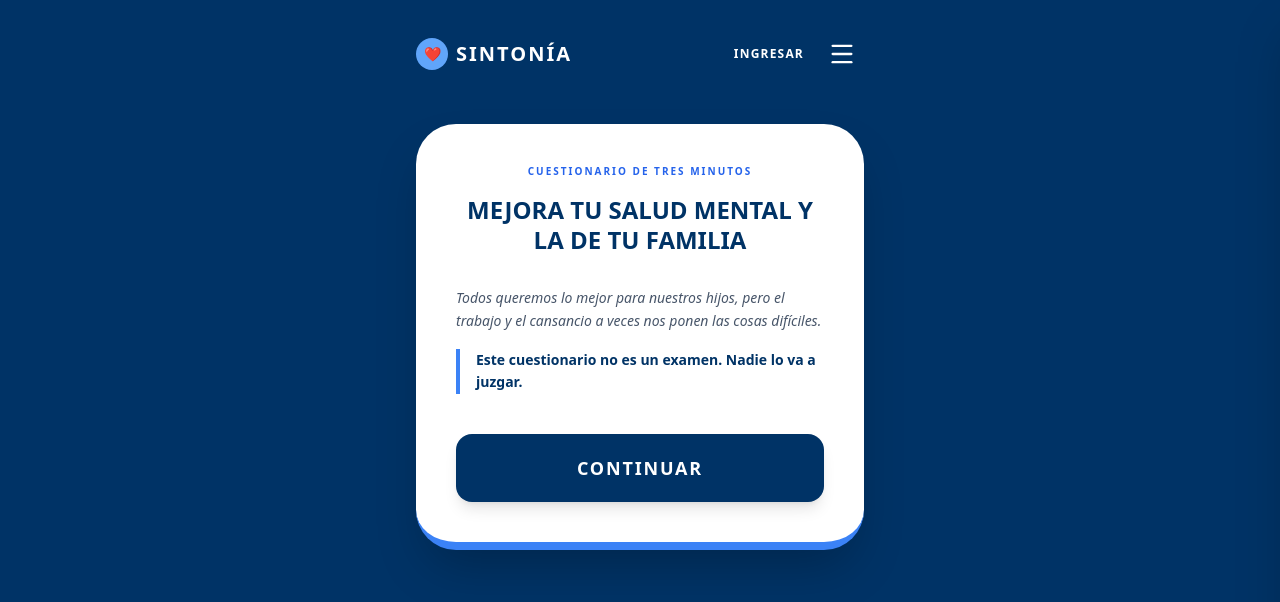
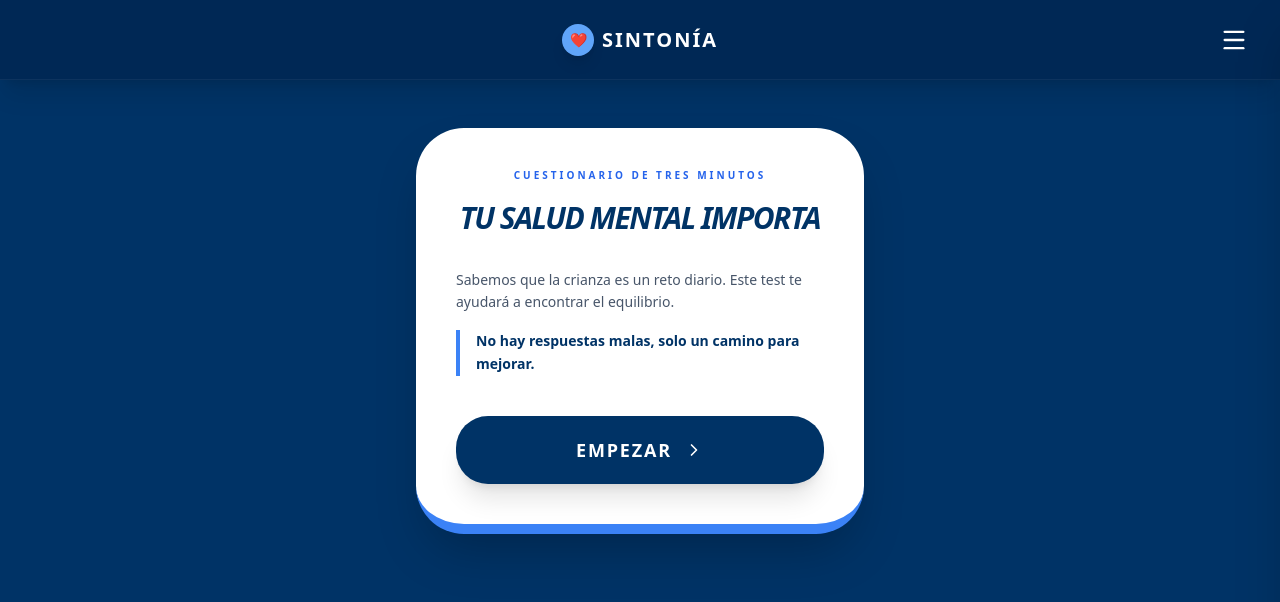
Before and after one commit to Atelier-Ai-Insights/crianza, a Next.js app: page / in a window 1280 px wide. Shown: the top 602 px of the page. Built offline with nearby package versions, Linux system fonts and the light colour scheme.

Commit message:
Update Quiz.js

```diff
--- a/components/Quiz.js
+++ b/components/Quiz.js
@@ -3,10 +3,10 @@ import { calcularPerfil } from '../utils/algoritmo';
 import preguntas from '../data/preguntas.json';
 import feedbackData from '../data/feedback.json';
 import Menu from './Menu';
-import { ArrowLeft, Sparkles } from 'lucide-react';
+import { ArrowLeft, Sparkles, ChevronRight } from 'lucide-react';
 
 export default function Quiz() {
-  const [fase, setFase] = useState('bienvenida'); // 'bienvenida', 'test', 'resultado'
+  const [fase, setFase] = useState('bienvenida');
   const [paso, setPaso] = useState(0);
   const [respuestas, setRespuestas] = useState([]);
   const [perfilCalculado, setPerfilCalculado] = useState(null);
@@ -33,108 +33,103 @@ export default function Quiz() {
       const nuevasRespuestas = [...respuestas];
       nuevasRespuestas.pop();
       setRespuestas(nuevasRespuestas);
+    } else if (paso === 0) {
+      setFase('bienvenida');
     }
   };
 
-  // 1. PANTALLA DE BIENVENIDA
-  if (fase === 'bienvenida') {
-    return (
-      <div className="min-h-screen bg-[#003366] text-white font-sans flex flex-col items-center px-6">
-        <header className="w-full max-w-md py-8 flex justify-between items-center">
+  // COMPONENTE DE BARRA SUPERIOR (HEADER)
+  const HeaderSuperior = () => (
+    <header className="fixed top-0 left-0 w-full bg-[#002855] h-20 px-6 flex items-center justify-between z-30 shadow-xl border-b border-white/5">
+      {/* Izquierda: Flecha retroceder (solo si no es bienvenida) */}
+      <div className="w-12">
+        {fase !== 'bienvenida' && (
+          <button onClick={retroceder} className="p-2 text-white hover:bg-white/10 rounded-full transition-all">
+            <ArrowLeft size={24} />
+          </button>
+        )}
+      </div>
+
+      {/* Centro: Logo */}
       <div className="flex items-center gap-2">
-            <div className="w-8 h-8 bg-blue-400 rounded-full flex items-center justify-center text-sm">❤️</div>
-            <h1 className="text-xl font-bold tracking-widest uppercase">Sintonía</h1>
+        <div className="w-8 h-8 bg-blue-400 rounded-full flex items-center justify-center text-sm shadow-lg">❤️</div>
+        <h1 className="text-xl font-black tracking-widest uppercase text-white">Sintonía</h1>
       </div>
-          <div className="flex items-center gap-4">
-            <a href="/auth?mode=login" className="text-xs font-bold uppercase tracking-widest hover:text-blue-300 transition-colors">Ingresar</a>
+
+      {/* Derecha: Menú */}
+      <div className="w-12 flex justify-end">
         <Menu />
       </div>
     </header>
+  );
 
-        <main className="bg-white text-slate-800 w-full max-w-md rounded-[2.5rem] p-10 shadow-2xl text-center mt-4 border-b-8 border-blue-500">
-          <h2 className="text-[10px] font-black text-blue-600 tracking-[0.2em] mb-4 uppercase">Cuestionario de tres minutos</h2>
-          <h1 className="text-2xl font-black text-[#003366] leading-tight mb-8 uppercase">Mejora tu salud mental y la de tu familia</h1>
-          <div className="space-y-4 text-slate-600 text-sm leading-relaxed mb-10 text-left italic">
-            <p>Todos queremos lo mejor para nuestros hijos, pero el trabajo y el cansancio a veces nos ponen las cosas difíciles.</p>
-            <p className="font-bold text-[#003366] border-l-4 border-blue-500 pl-4 not-italic">Este cuestionario no es un examen. Nadie lo va a juzgar.</p>
+  if (fase === 'bienvenida') {
+    return (
+      <div className="min-h-screen bg-[#003366] text-white flex flex-col items-center pt-24 px-6">
+        <HeaderSuperior />
+        <main className="bg-white text-slate-800 w-full max-w-md rounded-[3rem] p-10 shadow-2xl text-center mt-8 border-b-[10px] border-blue-500">
+          <h2 className="text-[10px] font-black text-blue-600 tracking-[0.3em] mb-4 uppercase">Cuestionario de tres minutos</h2>
+          <h1 className="text-3xl font-black text-[#003366] leading-tight mb-8 uppercase italic tracking-tighter">Tu salud mental importa</h1>
+          <div className="space-y-4 text-slate-600 text-sm leading-relaxed mb-10 text-left">
+            <p>Sabemos que la crianza es un reto diario. Este test te ayudará a encontrar el equilibrio.</p>
+            <p className="font-bold text-[#003366] border-l-4 border-blue-500 pl-4">No hay respuestas malas, solo un camino para mejorar.</p>
           </div>
-          <button onClick={() => setFase('test')} className="w-full bg-[#003366] text-white py-5 rounded-2xl font-black text-lg shadow-lg hover:bg-blue-800 transition-all uppercase tracking-widest">Continuar</button>
+          <button onClick={() => setFase('test')} className="w-full bg-[#003366] text-white py-5 rounded-[2rem] font-black text-lg shadow-xl hover:bg-blue-800 flex items-center justify-center gap-3 uppercase tracking-widest transition-all">
+            Empezar <ChevronRight size={20} />
+          </button>
         </main>
       </div>
     );
   }
 
-  // 2. VISTA DE RESULTADO (Antes del registro)
   if (fase === 'resultado') {
     const info = feedbackData[perfilCalculado];
     return (
-      <div className="min-h-screen bg-[#003366] text-white font-sans flex flex-col items-center px-6 py-12">
-        <header className="mb-8 text-center">
-          <div className="flex justify-center items-center gap-2 mb-2">
-             <div className="w-8 h-8 bg-blue-400 rounded-full flex items-center justify-center text-sm">❤️</div>
-             <h1 className="text-xl font-bold tracking-widest uppercase">Sintonía</h1>
+      <div className="min-h-screen bg-[#003366] text-white flex flex-col items-center pt-24 px-6 pb-12">
+        <HeaderSuperior />
+        <main className="bg-white text-slate-800 w-full max-w-md rounded-[3rem] p-10 shadow-2xl relative overflow-hidden mt-8">
+          <div className="absolute top-0 right-0 p-8 opacity-10"><Sparkles size={60} className="text-blue-600" /></div>
+          <h3 className="text-blue-600 font-black text-[10px] uppercase tracking-[0.2em] mb-4">Resultado Obtenido</h3>
+          <h1 className="text-3xl font-black text-[#003366] mb-6 leading-tight uppercase italic">{info?.titulo}</h1>
+          <p className="text-slate-600 leading-relaxed mb-10 text-lg">{info?.descripcion}</p>
+          <div className="bg-blue-50 p-6 rounded-[2rem] border border-blue-100 mb-12 shadow-inner">
+            <p className="text-blue-900 font-black text-[10px] uppercase mb-2">Consejo del día</p>
+            <p className="text-blue-800 italic leading-relaxed text-sm">"{info?.sugerencia}"</p>
           </div>
-          <p className="text-blue-200 text-[10px] uppercase tracking-[0.3em]">Resultados Listos</p>
-        </header>
-
-        <main className="bg-white text-slate-800 w-full max-w-md rounded-[2.5rem] p-10 shadow-2xl relative overflow-hidden">
-          <div className="absolute top-0 right-0 p-6 opacity-10"><Sparkles size={48} className="text-blue-600" /></div>
-
-          <h3 className="text-blue-600 font-black text-[10px] uppercase tracking-[0.2em] mb-4">Tu Perfil Actual</h3>
-          <h1 className="text-2xl font-black text-[#003366] mb-4 leading-tight uppercase tracking-tighter">{info?.titulo}</h1>
-          <p className="text-slate-600 leading-relaxed mb-8 text-sm">{info?.descripcion}</p>
-
-          <div className="bg-blue-50 p-6 rounded-3xl border border-blue-100 mb-10">
-            <p className="text-blue-900 font-bold text-xs uppercase mb-1">Sugerencia inmediata</p>
-            <p className="text-blue-800 italic text-sm italic">"{info?.sugerencia}"</p>
-          </div>
-
-          <div className="border-t-2 border-slate-50 pt-8 text-center">
-            <p className="text-slate-500 text-xs mb-6 font-medium">Para transformar estos resultados y adquirir habilidades de <strong>crianza amorosa y respetuosa</strong>, te invitamos a tu plan de 21 días.</p>
-            <button
-              onClick={() => window.location.href = '/auth?mode=signup'}
-              className="w-full bg-blue-600 text-white py-5 rounded-2xl font-black text-lg shadow-xl hover:bg-blue-700 transition-all uppercase tracking-widest"
-            >
-              Obtener mi Plan de Crianza
+          <button onClick={() => window.location.href = '/auth?mode=signup'} className="w-full bg-blue-600 text-white py-5 rounded-[2rem] font-black text-lg shadow-2xl hover:bg-blue-700 transition-all uppercase tracking-[0.1em]">
+            Obtener Capacitación Personalizada
           </button>
-          </div>
         </main>
       </div>
     );
   }
 
-  // 3. PANTALLA DE PREGUNTAS (Con flecha retroceder)
   return (
-    <div className="min-h-screen bg-[#003366] text-white font-sans flex flex-col">
-      <header className="p-8 pb-4 flex justify-between items-start max-w-md mx-auto w-full">
-        <div className="flex-grow pr-4">
-          <div className="flex items-center gap-4 mb-6">
-            <button onClick={retroceder} className={`p-2 rounded-full bg-blue-900/40 hover:bg-blue-800 transition-all ${paso === 0 ? 'opacity-0 pointer-events-none' : ''}`}>
-              <ArrowLeft size={20} />
-            </button>
-            <div className="flex items-center gap-2">
-              <div className="w-6 h-6 bg-blue-400 rounded-full flex items-center justify-center text-[10px]">❤️</div>
-              <h1 className="text-sm font-bold tracking-widest uppercase">Sintonía</h1>
+    <div className="min-h-screen bg-[#003366] text-white flex flex-col pt-24">
+      <HeaderSuperior />
+
+      {/* Barra de Progreso debajo del menú superior */}
+      <div className="w-full max-w-md mx-auto px-8 py-4">
+        <div className="flex justify-between text-[10px] mb-2 text-blue-200 uppercase font-black tracking-[0.2em]">
+          <span>Progreso</span> <span>{Math.round(progreso)}%</span>
+        </div>
+        <div className="h-1.5 bg-white/10 rounded-full overflow-hidden backdrop-blur-sm">
+          <div className="h-full bg-gradient-to-r from-cyan-400 to-blue-400 transition-all duration-700 ease-out" style={{ width: `${progreso}%` }}></div>
         </div>
       </div>
-          <div className="flex justify-between text-[10px] mb-2 text-blue-200 uppercase font-bold tracking-widest">
-            <span>Pregunta {paso + 1}</span> <span>{Math.round(progreso)}%</span>
-          </div>
-          <div className="h-1.5 bg-blue-900/50 rounded-full overflow-hidden">
-            <div className="h-full bg-cyan-400 transition-all duration-500 ease-out" style={{ width: `${progreso}%` }}></div>
-          </div>
-        </div>
-        <Menu />
-      </header>
 
-      <main className="flex-grow flex items-center justify-center px-6 pb-12">
-        <div className="bg-white text-slate-800 w-full max-w-md rounded-[3rem] p-10 shadow-2xl border-4 border-blue-100/10 transition-all">
-          <h2 className="text-xl font-bold text-center mb-10 text-[#003366] leading-snug">{preguntas[paso]?.texto}</h2>
-          <div className="space-y-3">
+      <main className="flex-grow flex items-center justify-center px-6 pb-16 mt-4">
+        <div className="bg-white text-slate-800 w-full max-w-md rounded-[3.5rem] p-10 shadow-2xl border-4 border-white/10">
+          <h2 className="text-2xl font-black text-center mb-12 text-[#003366] leading-tight tracking-tight uppercase italic">
+            {preguntas[paso]?.texto}
+          </h2>
+          <div className="space-y-4">
             {[1, 2, 3, 4, 5].map((v) => (
-              <button key={v} onClick={() => manejarRespuesta(v)} className="w-full flex items-center p-5 border-2 border-slate-100 rounded-2xl hover:border-blue-500 hover:bg-blue-50 transition-all group text-left shadow-sm">
-                <div className="w-6 h-6 border-2 border-slate-200 rounded-full mr-4 flex-shrink-0 group-hover:border-blue-500 transition-colors"></div>
-                <span className="font-semibold text-slate-700">{v === 1 ? 'Nunca' : v === 2 ? 'Casi nunca' : v === 3 ? 'A veces' : v === 4 ? 'Casi siempre' : 'Siempre'}</span>
+              <button key={v} onClick={() => manejarRespuesta(v)} className="w-full flex items-center p-5 border-2 border-slate-50 rounded-[1.8rem] hover:border-blue-500 hover:bg-blue-50 transition-all group shadow-sm">
+                <div className="w-6 h-6 border-2 border-slate-200 rounded-full mr-5 flex-shrink-0 group-hover:border-blue-500 group-hover:bg-blue-500 transition-all"></div>
+                <span className="font-bold text-slate-600 group-hover:text-[#003366] transition-colors">
+                  {v === 1 ? 'Nunca' : v === 2 ? 'Casi nunca' : v === 3 ? 'A veces' : v === 4 ? 'Casi siempre' : 'Siempre'}
+                </span>
               </button>
             ))}
           </div>
```
Lines whose indentation alone changed are shown as unchanged.
